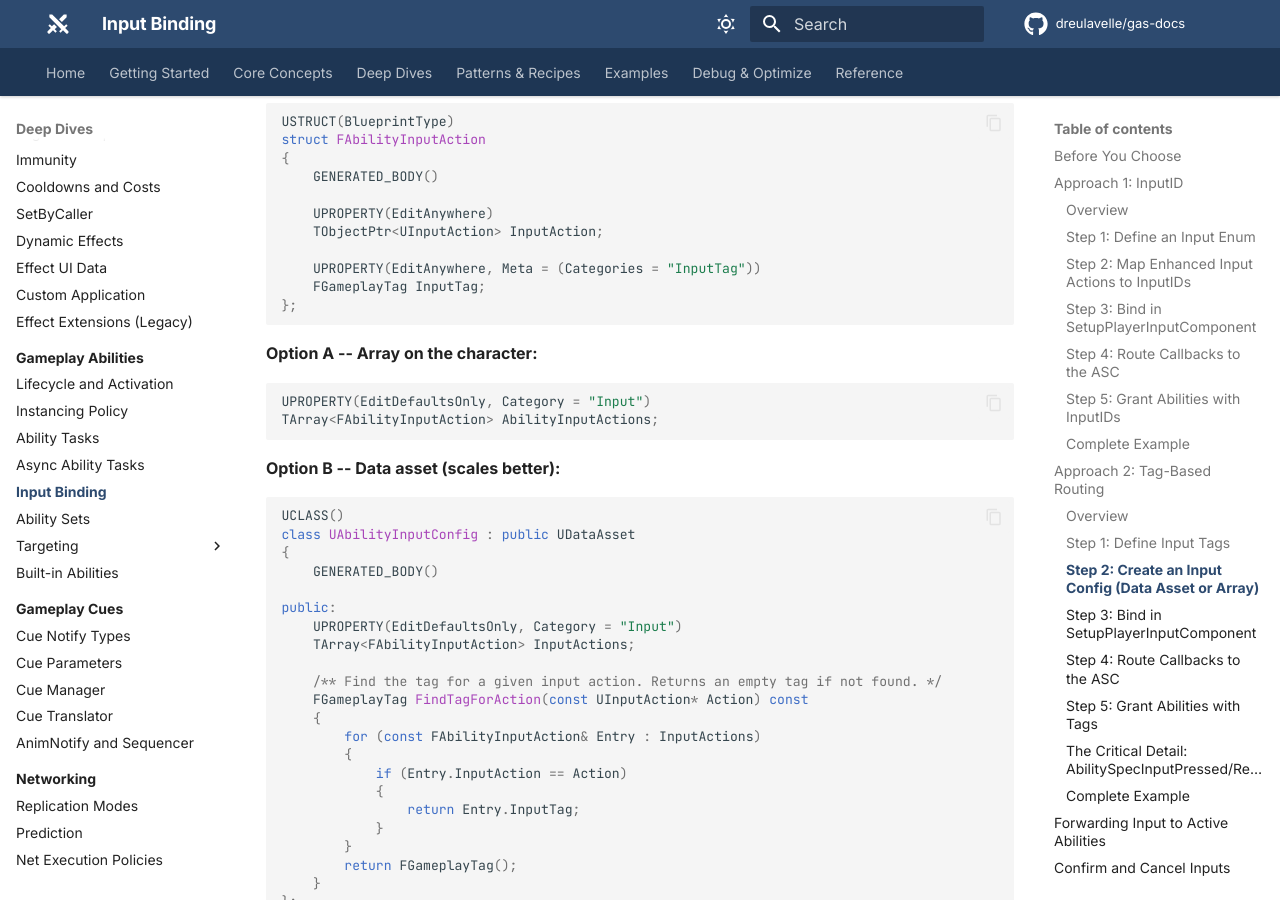
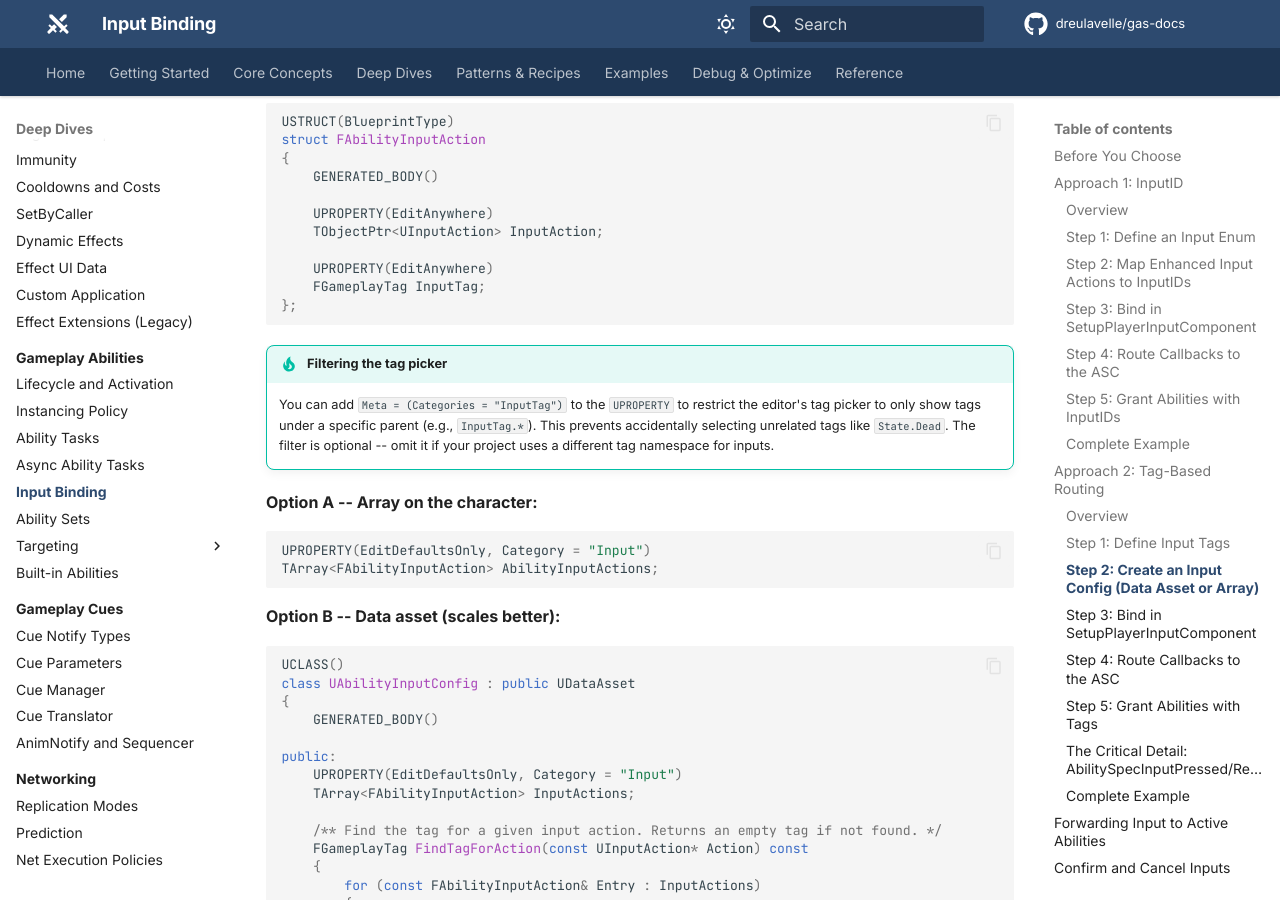
Before and after one commit to dreulavelle/gas-docs, an MkDocs documentation site: the page built from docs/gameplay-abilities/input-binding.md, in a window 1280 px wide and 900 px high, scrolled down 8388 px. Built offline with MkDocs 1.6.1 and Material for MkDocs 9.7.7, drawn with Linux system fonts in a browser that asks for light colours; comment, search, counter and statistics services are not loaded; some of the changed text lies outside the part shown.

Commit message:
docs: remove hardcoded Categories filter from input tag examples (#11)
Removed Meta = (Categories = "InputTag") from code examples to avoid
assuming a specific tag namespace. Added a tip explaining the filter
as an optional convenience for projects that want it.

Co-authored-by: Claude Opus 4.6 (1M context) <noreply@anthropic.com>

````diff
--- a/docs/gameplay-abilities/input-binding.md
+++ b/docs/gameplay-abilities/input-binding.md
@@ -359,10 +359,13 @@ struct FAbilityInputAction
     UPROPERTY(EditAnywhere)
     TObjectPtr<UInputAction> InputAction;
 
-    UPROPERTY(EditAnywhere, Meta = (Categories = "InputTag"))
+    UPROPERTY(EditAnywhere)
     FGameplayTag InputTag;
 };
 ```
+
+!!! tip "Filtering the tag picker"
+    You can add `Meta = (Categories = "InputTag")` to the `UPROPERTY` to restrict the editor's tag picker to only show tags under a specific parent (e.g., `InputTag.*`). This prevents accidentally selecting unrelated tags like `State.Dead`. The filter is optional -- omit it if your project uses a different tag namespace for inputs.
 
 **Option A -- Array on the character:**
 
````
Also changed, not shown: other parts of docs/gameplay-abilities/input-binding.md (+1 -1 lines).
